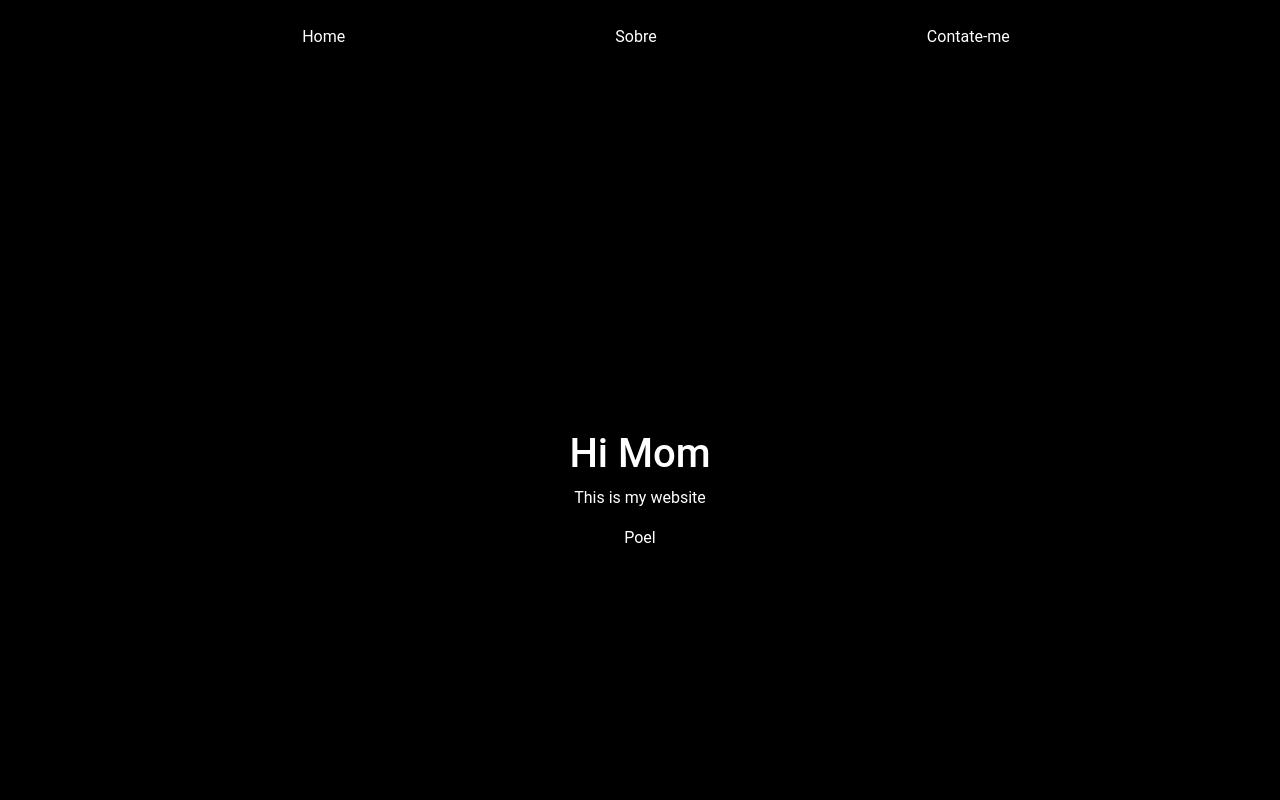
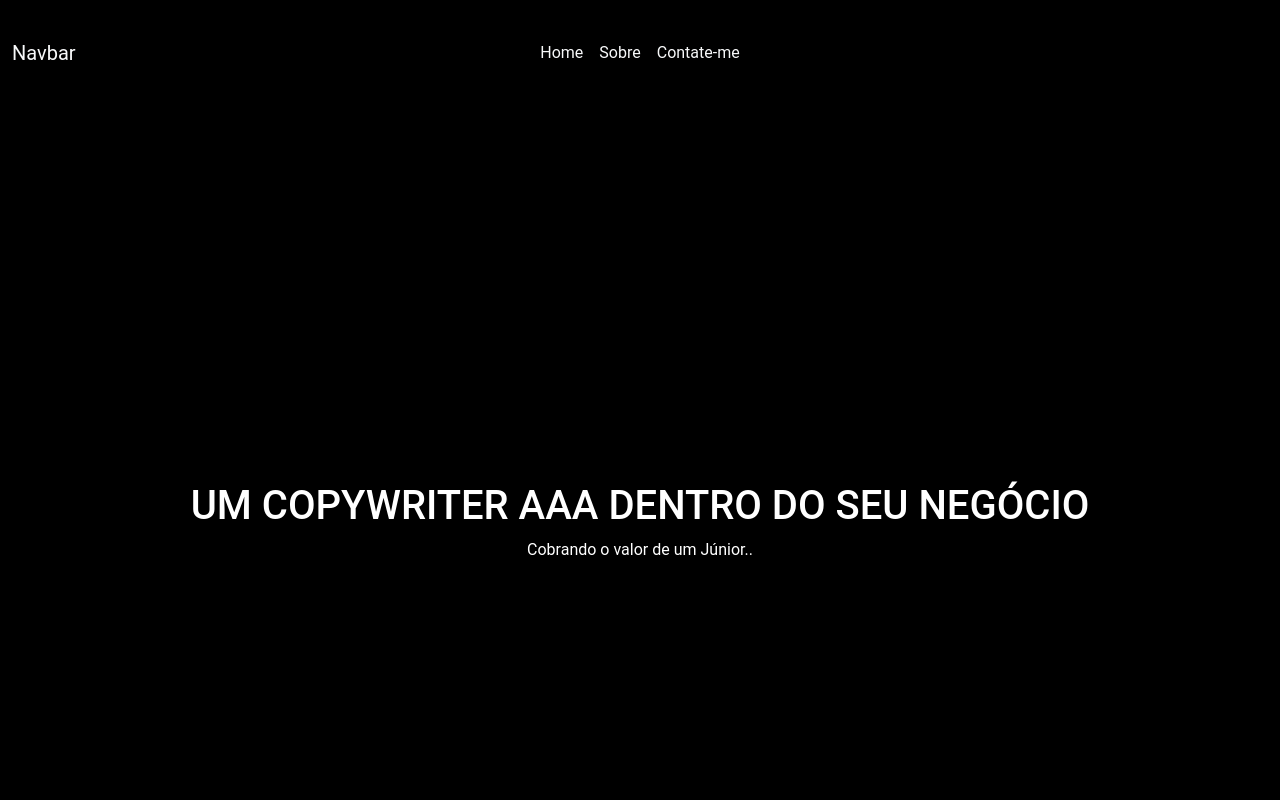
Before and after one commit to brunoalksouza/kaynan-landing-page, a plain HTML site: page index.html in a window 1280 px wide. Shown: the top 800 px of the page. Drawn offline with nearby package versions, Linux system fonts and the light colour scheme.

Commit message:
Update index.html

```diff
--- a/index.html
+++ b/index.html
@@ -1,23 +1,16 @@
 <!DOCTYPE html>
 <html lang="pt-br">
+
 <head>
   <meta charset="UTF-8" />
   <meta http-equiv="X-UA-Compatible" content="IE=edge" />
   <meta name="viewport" content="width=device-width, initial-scale=1.0" />
   <title>Kaynan</title>
 
-    <!-- CSS - Normalize -->
-    <link rel="stylesheet" href="./assets/normalize.css" />
-    <link rel="stylesheet" href="./assets/reset.css" />
-
   <!-- Bootstrap -->
   <!-- CSS only -->
-    <link
-      href="https://cdn.jsdelivr.net/npm/bootstrap@5.2.1/dist/css/bootstrap.min.css"
-      rel="stylesheet"
-      integrity="sha384-iYQeCzEYFbKjA/T2uDLTpkwGzCiq6soy8tYaI1GyVh/UjpbCx/TYkiZhlZB6+fzT"
-      crossorigin="anonymous"
-    />
+  <link href="https://cdn.jsdelivr.net/npm/bootstrap@5.2.1/dist/css/bootstrap.min.css" rel="stylesheet"
+    integrity="sha384-iYQeCzEYFbKjA/T2uDLTpkwGzCiq6soy8tYaI1GyVh/UjpbCx/TYkiZhlZB6+fzT" crossorigin="anonymous" />
 
   <!-- Main & JS -->
   <link rel="stylesheet" href="./assets/1main/main.css" />
@@ -25,39 +18,61 @@
 
   <!-- Header -->
   <link rel="stylesheet" href="./assets/2header/header.css" />
+
+  <!-- Section 1 -->
+  <link rel="stylesheet" href="./assets/section1/section1.css" />
+
+   <!-- Section 2 -->
+   <link rel="stylesheet" href="./assets/section2/section2.css" />
+
 </head>
 
 <header>
-    <nav>
-      <ul class="itens">
-        <li class="item">Home</li>
-        <li class="item">Sobre</li>
-        <li class="item">Contate-me</li>
+  <nav class="navbar navbar-expand-lg bg-black ">
+    <div class="container-fluid ">
+      <a class="navbar-brand text-light position-absolute" href="#">Navbar</a>
+      <button class="navbar-toggler " type="button" data-bs-toggle="collapse" data-bs-target="#navbarNav"
+        aria-controls="navbarNav" aria-expanded="false" aria-label="Toggle navigation">
+        <span class="navbar-toggler-icon"></span>
+      </button>
+      <div class="collapse navbar-collapse justify-content-around" id="navbarNav">
+        <ul class="navbar-nav">
+          <li class="nav-item">
+            <a class="nav-link active text-light" href="#">Home</a>
+          </li>
+          <li class="nav-item">
+            <a class="nav-link text-light" href="#">Sobre</a>
+          </li>
+          <li class="nav-item">
+            <a class="nav-link text-light" href="#">Contate-me</a>
+          </li>
         </ul>
+      </div>
+    </div>
   </nav>
+
 </header>
+<div class="borda-bottom">⠀</div>
+
+
+<section class="hidden section1">
+  <h1>UM COPYWRITER AAA DENTRO DO SEU NEGÓCIO</h1>
+
+  <p>Cobrando o valor de um Júnior..</p>
+</section>
+
+<section class="section2">
+  <section class="hidden">
+  </section>
+</section>
+
 
 <section class="hidden">
-    <h1>Hi Mom</h1>
-
-    <p>This is my website</p>
-    Poel
-  </section>
-
-  <section class="hidden">
-    <h2>Buy my product</h2>
-    <p>The things you own end u It's only after you lose</p>
-  </section>
-
-  <section class="hidden">
-    <h2>It's really good</h2>
 </section>
 
 <!-- Bootstrap -->
 <!-- JavaScript Bundle with Popper -->
-  <script
-    src="https://cdn.jsdelivr.net/npm/bootstrap@5.2.1/dist/js/bootstrap.bundle.min.js"
-    integrity="sha384-u1OknCvxWvY5kfmNBILK2hRnQC3Pr17a+RTT6rIHI7NnikvbZlHgTPOOmMi466C8"
-    crossorigin="anonymous"
-  ></script>
+<script src="https://cdn.jsdelivr.net/npm/bootstrap@5.2.1/dist/js/bootstrap.bundle.min.js"
+  integrity="sha384-u1OknCvxWvY5kfmNBILK2hRnQC3Pr17a+RTT6rIHI7NnikvbZlHgTPOOmMi466C8" crossorigin="anonymous"></script>
+
 </html>
```
Lines whose indentation alone changed are shown as unchanged.
